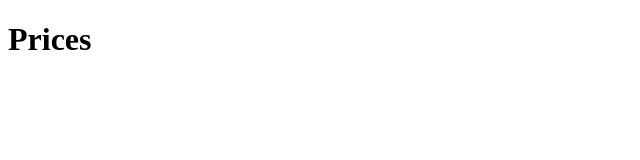
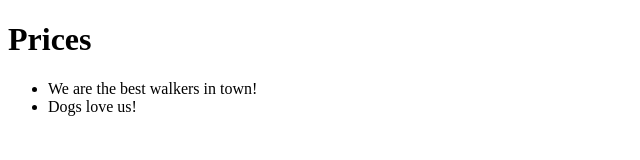
Before and after one commit to vfaywolfe/pricePage, a plain HTML site: page index.html in a window 1280 px wide. Shown: the whole page, without its empty margins (0-640 px from the left). Drawn offline with Linux system fonts and the light colour scheme.

Commit message:
Adding List of Advantages

```diff
--- a/index.html
+++ b/index.html
@@ -6,6 +6,10 @@
     </head>
     <body>
 <h1> Prices </h1>
+        <ul>
+            <li> We are the best walkers in town! </li>
+            <li> Dogs love us! </li>
+        </ul>
 
     </body>
 </html>
```
